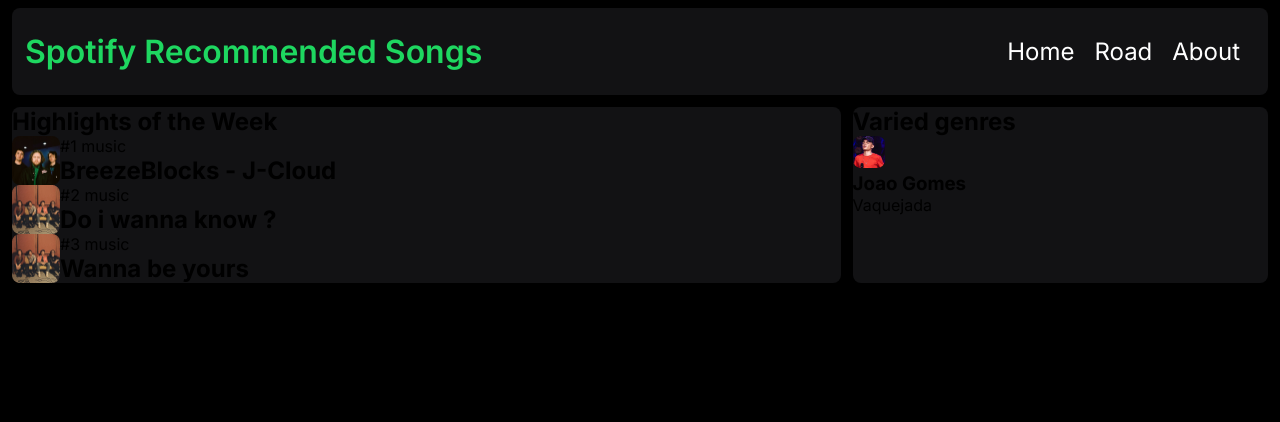
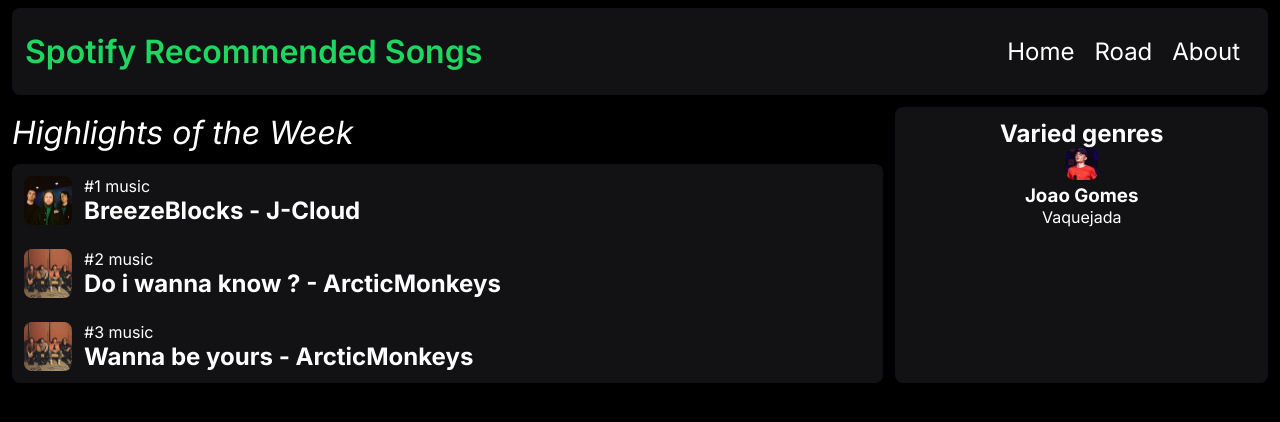
Before and after one commit to htzxd/manipulationProject, a React (Vite) app: page / in a window 1280 px wide. Shown: the top 422 px of the page. Built offline with nearby package versions, Linux system fonts and the light colour scheme.

Commit message:
first version aside

```diff
--- a/package.json
+++ b/package.json
@@ -12,6 +12,7 @@
   "dependencies": {
     "react": "^18.3.1",
     "react-dom": "^18.3.1",
+    "react-router-dom": "^6.26.0",
     "styled-components": "^6.1.12"
   },
   "devDependencies": {
--- a/src/pages/home/index.jsx
+++ b/src/pages/home/index.jsx
@@ -9,12 +9,12 @@
   return (
     <Container>
       <Header />
+
       <div className="container">
-      <article>
-        <h2>
+      <h2 id="titleHighlights">
          Highlights of the Week
         </h2>
-
+      <article>
         <div className="mainCard">
           <div className="cards">
             <img src={altJ} alt="" />
@@ -28,7 +28,7 @@
             <img src={arcticMonkeys} alt="" />
             <div className="textCardArt">
               <p>#2 music</p>
-              <h2>Do i wanna know ?</h2>
+              <h2>Do i wanna know ? - ArcticMonkeys</h2>
             </div>
           </div>
 
@@ -36,7 +36,7 @@
             <img src={arcticMonkeys} alt="" />
             <div className="textCardArt">
               <p>#3 music</p>
-              <h2>Wanna be yours</h2>
+              <h2>Wanna be yours - ArcticMonkeys</h2>
             </div>
           </div>
         </div>
--- a/src/pages/home/style.js
+++ b/src/pages/home/style.js
@@ -4,9 +4,19 @@
   .container {
     display: grid;
     grid-template-areas:
+    "C C B"
     "A A B"
     "A A B";
     gap: 1.2rem;
+  }
+
+  #titleHighlights {
+    grid-area: C;
+    font-style: italic;
+    font-size: 3.2rem;
+    font-weight: 400;
+    color: ${({ theme }) => theme.colors.text_primary};
+    margin-top: 1.8rem;
   }
 
   article {
@@ -15,20 +25,25 @@
 
   aside{
     grid-area: B;
+    margin-top: 1.2rem;
+    padding: 1.2rem;
+    text-align: center;
   }
 
   aside, article {
     background-color: ${({ theme }) => theme.colors.bg_secondary};
-    margin-top: 1.2rem;
+    color: ${({ theme }) => theme.colors.text_primary};
     border-radius: .8rem;
   }
 
   .cards {
     display: flex;
+    padding: 1.2rem;
   }
 
   .textCardArt {
     display: flex;
     flex-direction: column;
+    margin-left: 1.2rem;
   }
 `
```
Also changed, not shown: 1 other file (tests, documents, lock files or other folders).
